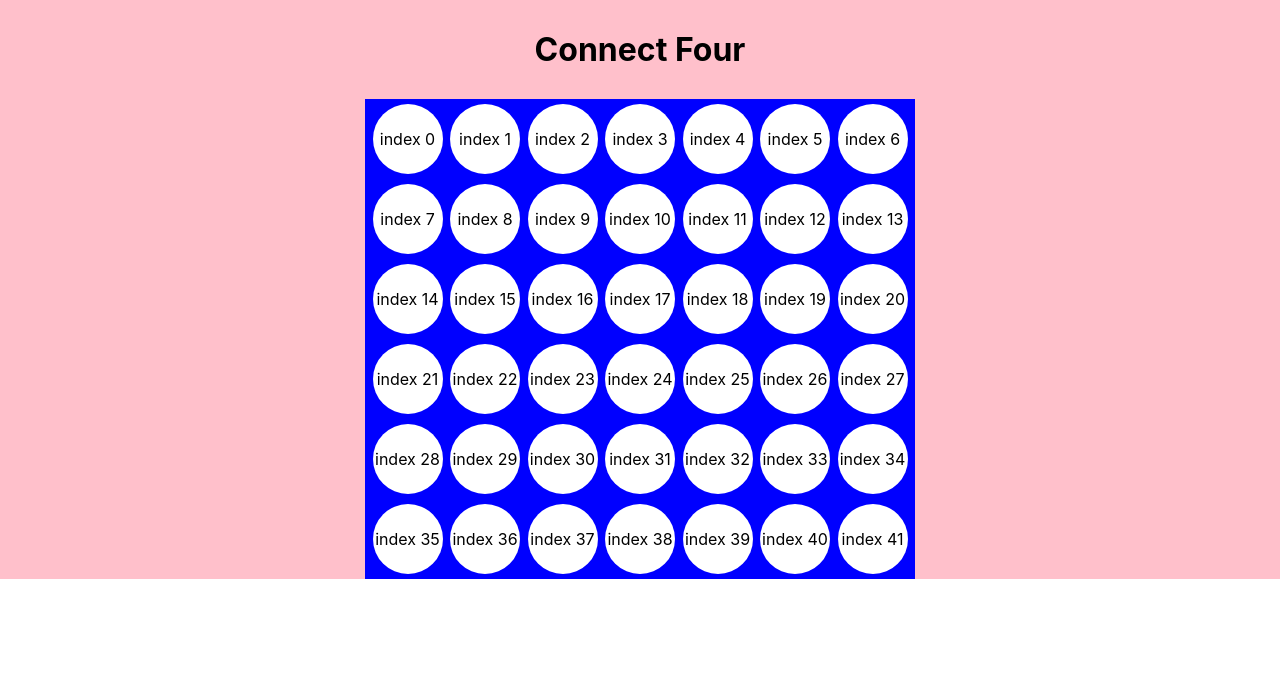
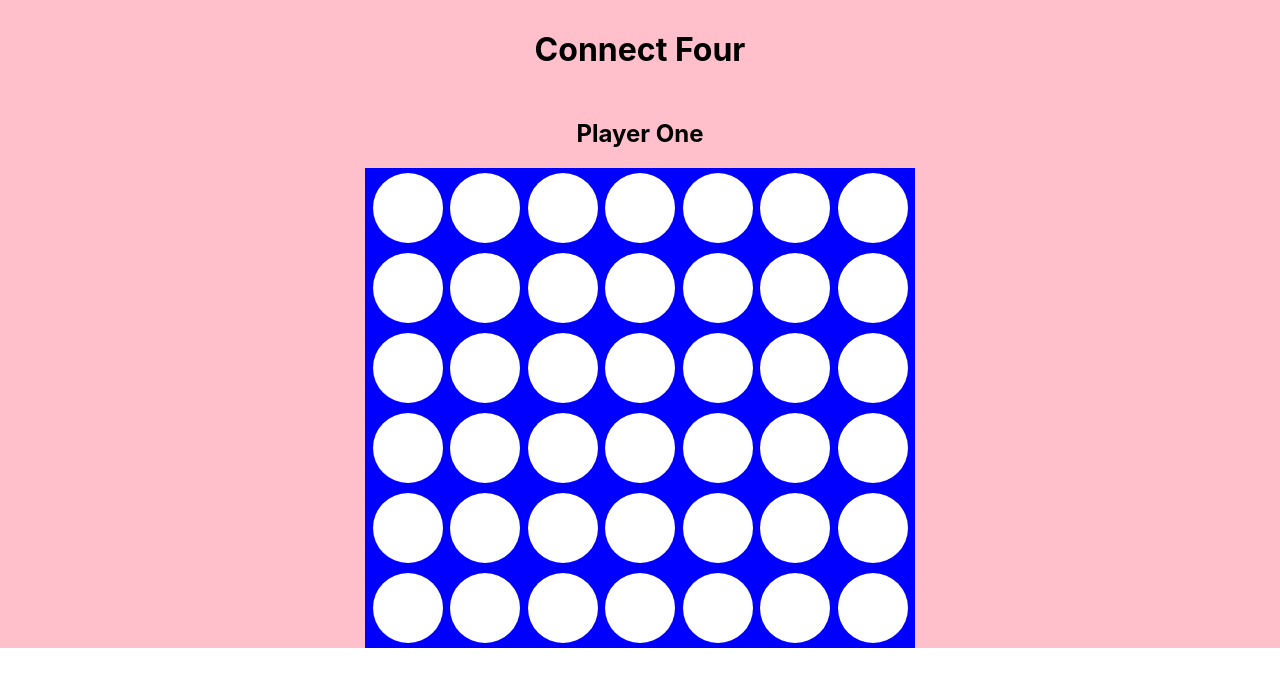
Before and after one commit to JohannaENilsson/mandatory-advanced-js4-, a React (Create React App) app: page / in a window 1280 px wide. Shown: the top 686 px of the page. Built offline with nearby package versions, Linux system fonts and the light colour scheme.

Commit message:
changing color, depending on which player

```diff
--- a/src/App.js
+++ b/src/App.js
@@ -8,15 +8,19 @@ export default function App() {
   const [state, dispatch] = useReducer(reducer, {
     cells: createArray(),
     player: 'One',
+    color: 'green',
   });
   return (
     <Styles>
       <h1>Connect Four</h1>
+      <h2>Player {state.player}</h2>
       <div className='App'>
         <div className='Board' onClick={() => dispatch({type: 'player'})}>
-          <Grid cells={state.cells} onClickGame={(i) => console.log(i)}/>
+          <Grid cells={state.cells} onClickGame={ (i) => dispatch({type: 'fill_cell', i})}/>
+
 
         </div>
+
       </div>
     </Styles>
   );
@@ -25,6 +29,7 @@ export default function App() {
 const Styles = styled.div`
   width: 100vw;
   background-color: pink;
+  text-align: center;
 
   .App {
     display: flex;
@@ -33,7 +38,6 @@ const Styles = styled.div`
 
   h1 {
     padding: 30px;
-    text-align: center;
     margin-block-end: 0px;
     margin-block-start: 0;
   }
@@ -50,7 +54,6 @@ const Styles = styled.div`
 
   .Cell {
     box-sizing: border-box;
-    background-color: white;
     border-radius: 100%;
     height: 70px;
     width: 70px;
--- a/src/components/Grid.js
+++ b/src/components/Grid.js
@@ -9,10 +9,12 @@ export default function Grid({ cells, onClickGame }) {
     <>
       {cells.map((cell, i) => {
         return (
-          <div key={i} className='Cell' onClick={() => onClick(i)}>
-            {cell}
-            {i}
-          </div>
+          <div
+            key={i}
+            className='Cell'
+            onClick={() => onClick(i)}
+            style={{ backgroundColor: cell }}
+          ></div>
         );
       })}
     </>
--- a/src/components/createArray.js
+++ b/src/components/createArray.js
@@ -1,4 +1,4 @@
 export default function createArray() {
-    const cells = Array(7 * 6).fill('index ');
+    const cells = Array(7 * 6).fill('white');
     return cells;
   }
--- a/src/reducer/reducer.js
+++ b/src/reducer/reducer.js
@@ -1,19 +1,28 @@
 export default function reducer(state, action) {
   switch (action.type) {
-    case 'create_board':
+    case 'fill_cell':
+        console.log(action.i);
+        const newCells = [...state.cells];
+        newCells[action.i] = state.color;
+        return {
+            ...state,
+            cells: newCells
+        };
 
     case 'player':
      console.log(state.player);
-     let newplayer = [...state.player];
+     let newplayer = [...state.player, ...state.color];
 
       if (state.player === 'One') {
         newplayer = 'Two';
         return { ...state,
-            player: newplayer};
+            player: newplayer,
+            color: 'red'};
       } else if (state.player === 'Two') {
         newplayer = 'One';
         return { ...state,
-            player: newplayer };
+            player: newplayer,
+        color: 'green' };
       }
 
 
```
